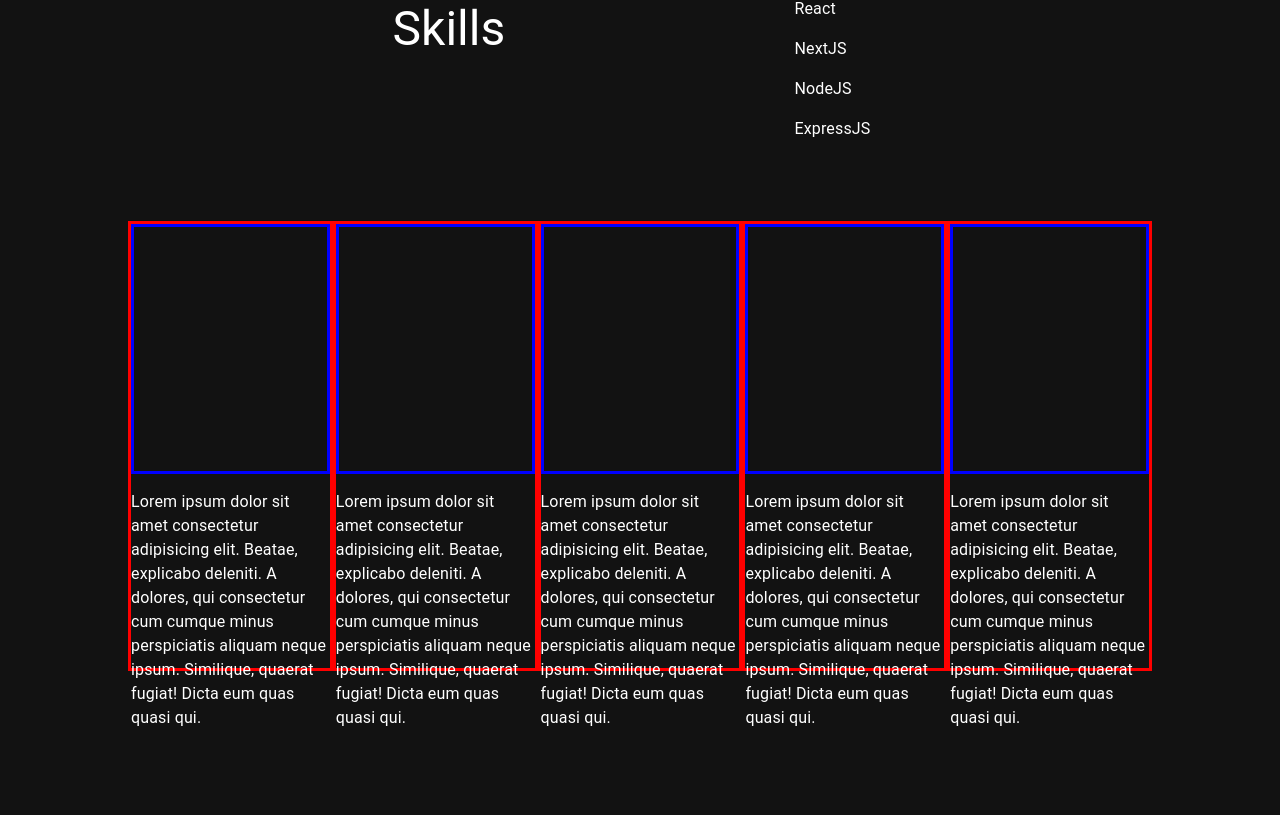
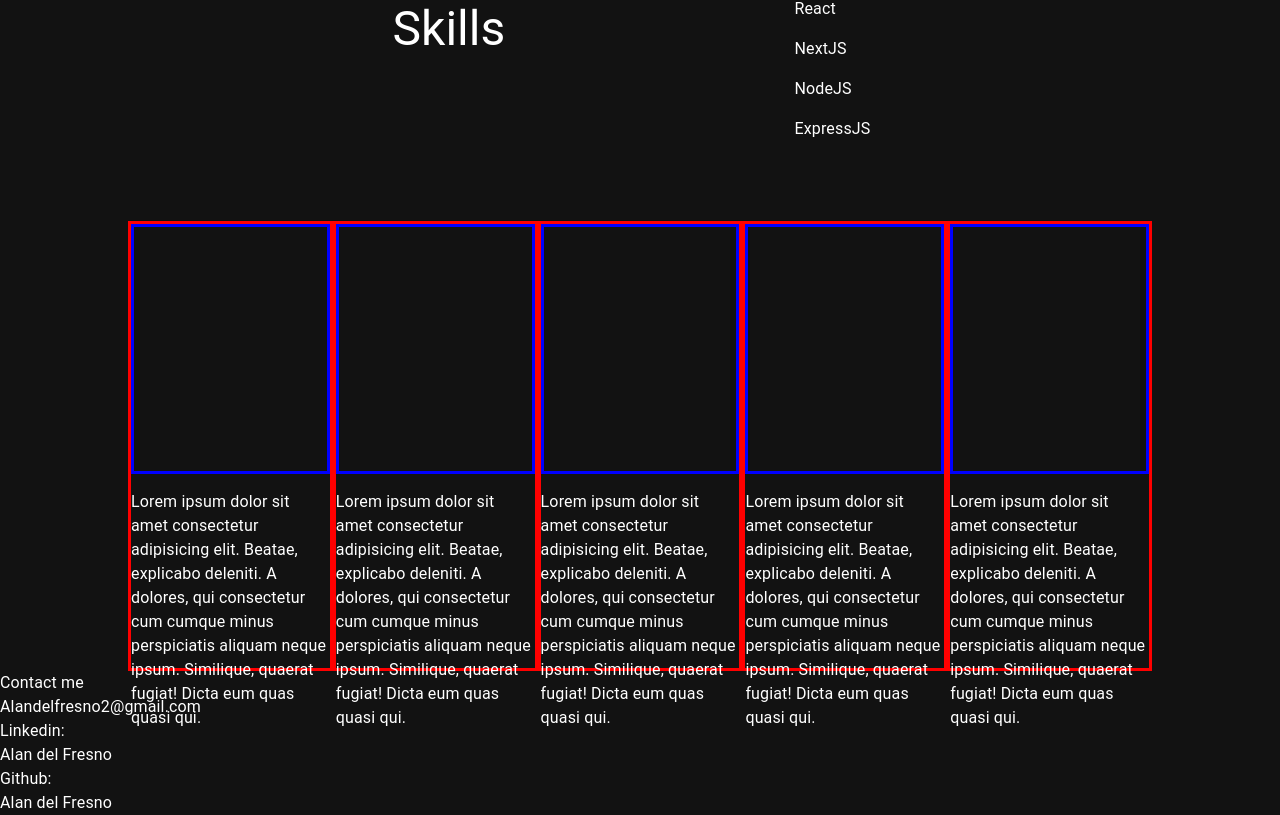
Before and after one commit to AlandelFresno/portfolio, a Next.js app: page / in a window 1280 px wide. Shown: the part 1371-2186 px from the top of the page. Before the commit the page ends 2101 px from the top, so only its background shows below. Built offline with nearby package versions, Linux system fonts and the light colour scheme.

Commit message:
Contact basic structure

```diff
--- /dev/null
+++ b/src/components/Contact.tsx
@@ -0,0 +1,18 @@
+import { Box } from '@mui/material';
+import Typography from '@mui/material/Typography';
+import React from 'react';
+
+const Contact = () => {
+  return (
+    <Box>
+      <Typography> Contact me</Typography>
+      <Typography> Alandelfresno2@gmail.com</Typography>
+      <Typography> Linkedin:</Typography>
+      <Typography> Alan del Fresno</Typography>
+      <Typography> Github:</Typography>
+      <Typography> Alan del Fresno</Typography>
+    </Box>
+  );
+};
+
+export default Contact;
--- a/src/pages/index.tsx
+++ b/src/pages/index.tsx
@@ -5,6 +5,7 @@ import Header from '@/components/Header';
 import Bio from '@/components/Bio';
 import Skills from '@/components/Skills';
 import Projects from '@/components/Projects';
+import Contact from '@/components/Contact';
 
 
 const Home = (props: { toggleTheme: MouseEventHandler<HTMLAnchorElement> }) => {
@@ -18,6 +19,7 @@ const Home = (props: { toggleTheme: MouseEventHandler<HTMLAnchorElement> }) => {
       <Skills />
       {/* <Where I worked /> */}
       <Projects />
+      <Contact />
     </Box>
   );
 };
```
